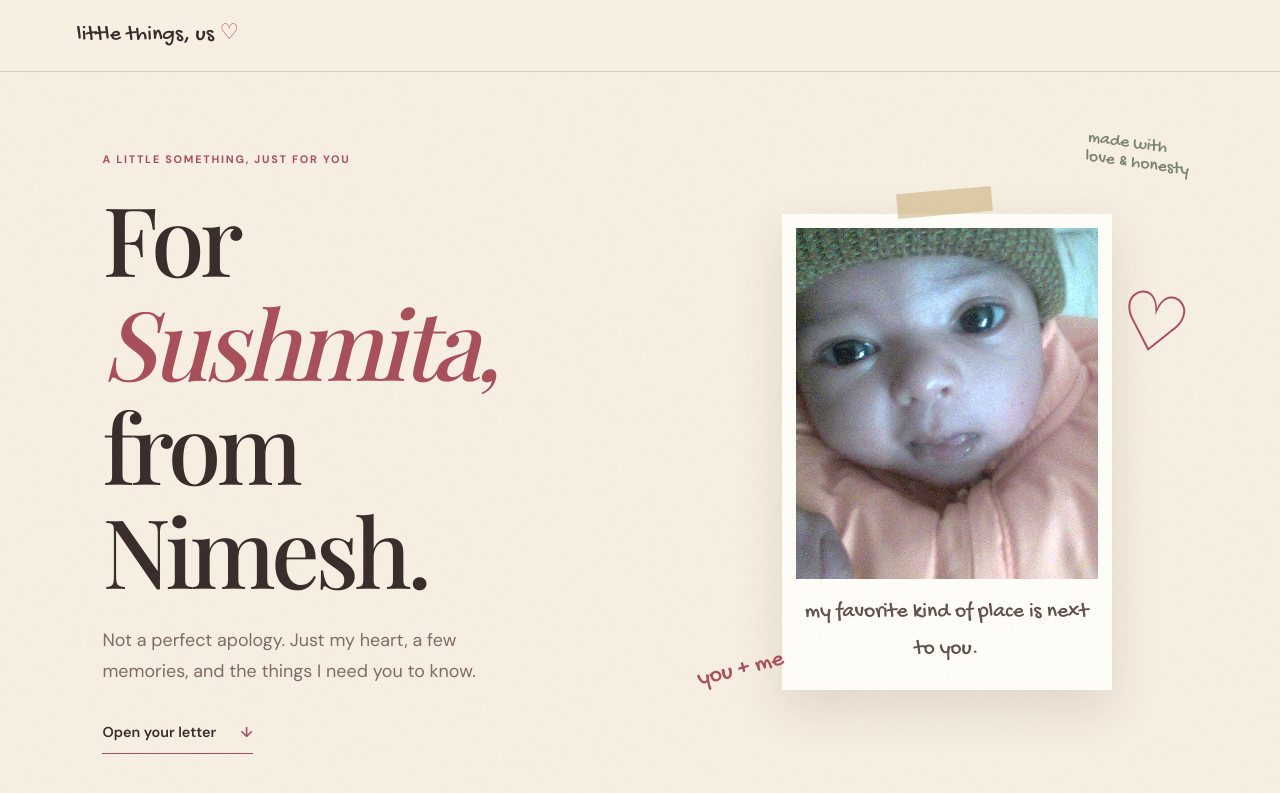
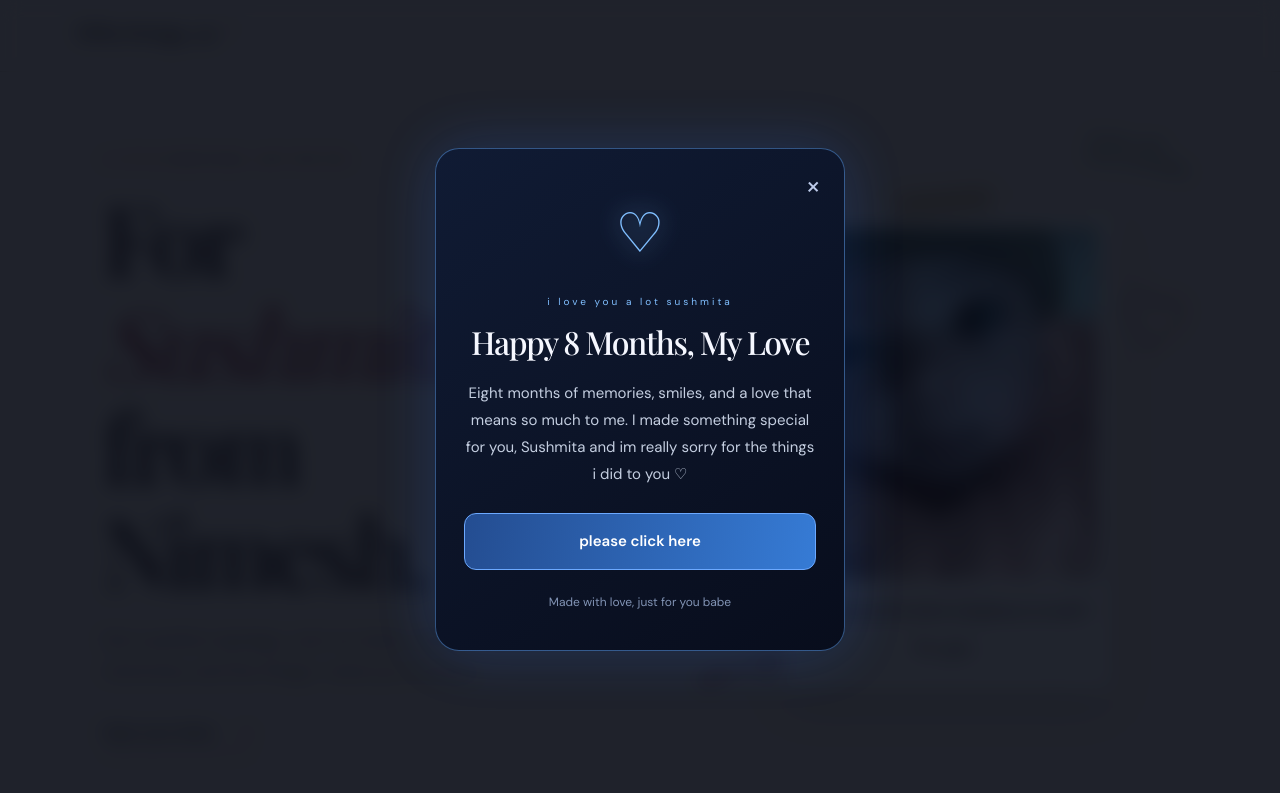
Before and after one commit to nimeshlife/imsorrysushmita, a plain HTML site: page index.html in a window 1280 px wide. Shown: the top 793 px of the page. Drawn offline with nearby package versions, Linux system fonts and the light colour scheme; a web font is replaced by a local one.

Commit message:
Update index.html

```diff
--- a/index.html
+++ b/index.html
@@ -223,4 +223,145 @@
   </audio>
   <script src="script.js"></script>
 </body>
+
+<!-- 8-Month Anniversary Popup -->
+<div id="anniversaryPopup" class="anniversary-overlay">
+  <div class="anniversary-box">
+    <button class="anniversary-close" id="closePopup"
+      aria-label="Close popup">&times;</button>
+
+    <div class="anniversary-heart">♡</div>
+    <p class="anniversary-label">i love you a lot sushmita </p>
+
+    <h2>Happy 8 Months, My Love</h2>
+
+    <p class="anniversary-message">
+      Eight months of memories, smiles, and a love
+      that means so much to me. I made something
+      special for you, Sushmita and im really sorry for the things i did to you  ♡
+    </p>
+
+    <button id="openAnniversary" class="anniversary-button">
+      please click here
+    </button>
+
+    <p class="anniversary-footer">Made with love, just for you babe</p>
+  </div>
+</div>
+
+<style>
+.anniversary-overlay {
+  position: fixed;
+  inset: 0;
+  z-index: 99999;
+  display: flex;
+  align-items: center;
+  justify-content: center;
+  padding: 20px;
+  background: rgba(2, 6, 18, 0.88);
+  backdrop-filter: blur(10px);
+}
+
+.anniversary-box {
+  position: relative;
+  width: 100%;
+  max-width: 410px;
+  padding: 38px 28px;
+  text-align: center;
+  color: #f5f7ff;
+  background: linear-gradient(145deg, #101b34, #080d1c);
+  border: 1px solid rgba(100, 170, 255, 0.45);
+  border-radius: 24px;
+  box-shadow: 0 0 60px rgba(45, 115, 255, 0.2);
+  animation: anniversaryAppear 0.7s ease both;
+}
+
+.anniversary-close {
+  position: absolute;
+  top: 12px;
+  right: 17px;
+  border: none;
+  background: transparent;
+  color: #bdcbea;
+  font-size: 28px;
+  cursor: pointer;
+}
+
+.anniversary-heart {
+  font-size: 55px;
+  color: #80bfff;
+  animation: heartGlow 2s ease-in-out infinite;
+}
+
+.anniversary-label {
+  margin: 12px 0;
+  color: #80bfff;
+  font-size: 10px;
+  letter-spacing: 3px;
+}
+
+.anniversary-box h2 {
+  margin: 12px 0;
+  font-size: clamp(25px, 6vw, 32px);
+  line-height: 1.25;
+}
+
+.anniversary-message {
+  color: #c4cee0;
+  font-size: 15px;
+  line-height: 1.8;
+  margin: 18px 0 25px;
+}
+
+.anniversary-button {
+  width: 100%;
+  padding: 15px 12px;
+  border: 1px solid #6ca9ff;
+  border-radius: 12px;
+  background: linear-gradient(100deg, #244d91, #367bd5);
+  color: white;
+  font-size: 15px;
+  font-weight: 600;
+  cursor: pointer;
+  transition: transform 0.2s, box-shadow 0.2s;
+}
+
+.anniversary-button:hover {
+  transform: translateY(-2px);
+  box-shadow: 0 8px 25px rgba(60, 130, 255, 0.3);
+}
+
+.anniversary-footer {
+  margin: 22px 0 0;
+  color: #8294b5;
+  font-size: 12px;
+}
+
+@keyframes anniversaryAppear {
+  from { opacity: 0; transform: translateY(18px) scale(.96); }
+  to { opacity: 1; transform: translateY(0) scale(1); }
+}
+
+@keyframes heartGlow {
+  0%, 100% { text-shadow: 0 0 8px #3478d8; }
+  50% { text-shadow: 0 0 25px #80bfff; }
+}
+
+@media (max-width: 480px) {
+  .anniversary-box { padding: 34px 22px; }
+}
+</style>
+
+<script>
+const anniversaryPopup = document.getElementById("anniversaryPopup");
+
+document.getElementById("openAnniversary").addEventListener("click", () => {
+  window.location.href = "preview.html";
+});
+
+document.getElementById("closePopup").addEventListener("click", () => {
+  anniversaryPopup.style.display = "none";
+});
+</script>
+
 </html>
```
